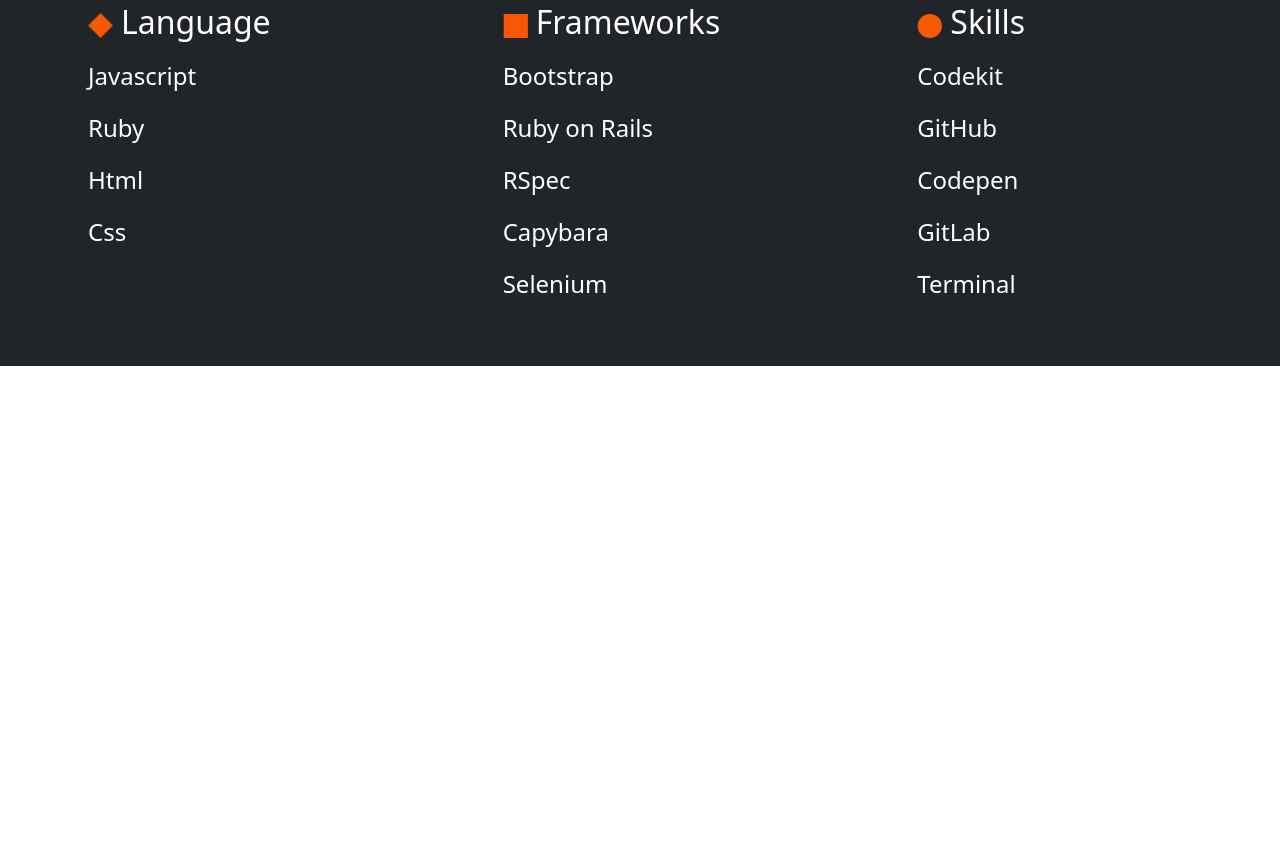
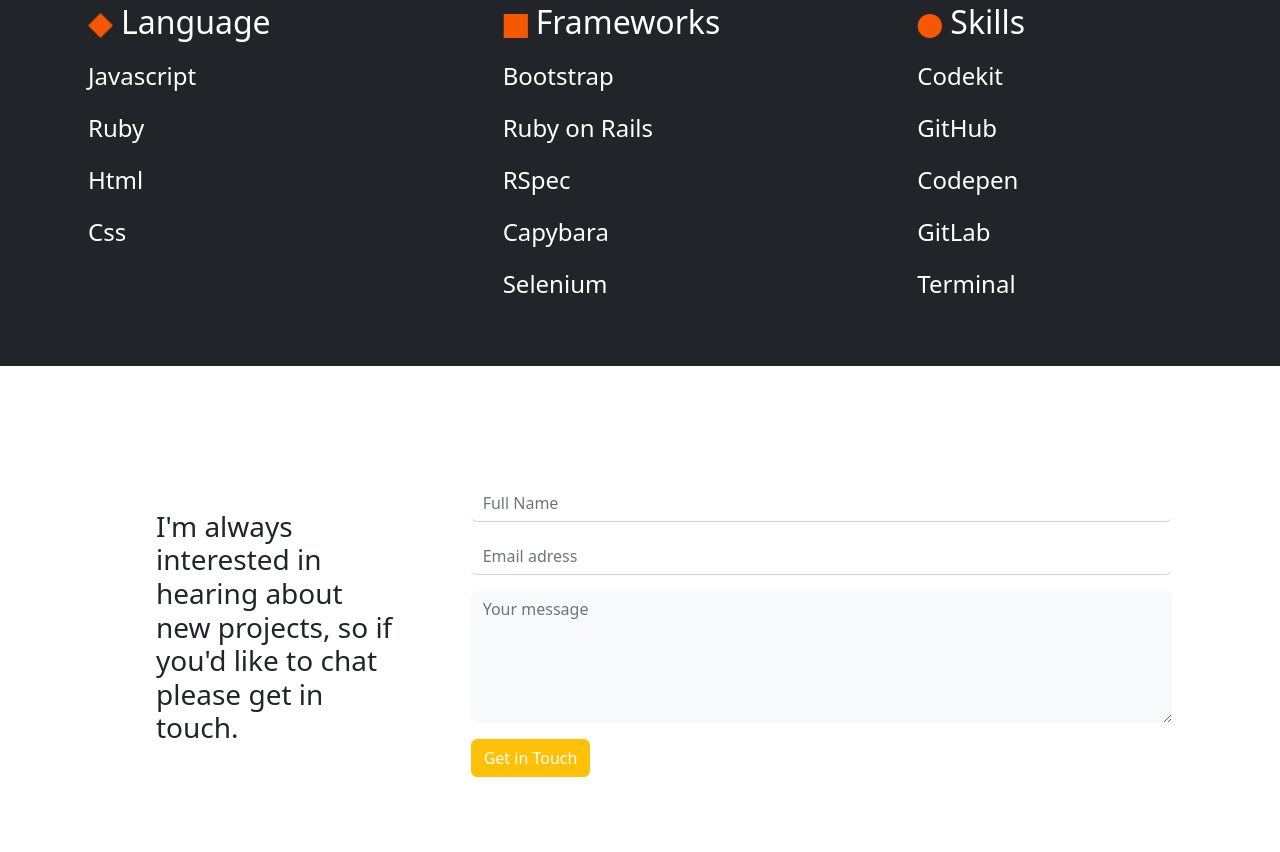
Before and after one commit to Alhajideen/Portfolio-with-bootstrap, a website: page index.html in a window 1280 px wide. Shown: the part 2665-3517 px from the top of the page. Before the commit the page ends 3031 px from the top, so only its background shows below. Drawn offline with nearby package versions, Linux system fonts and the light colour scheme.

Commit message:
Add contact section

```diff
--- a/index.html
+++ b/index.html
@@ -313,6 +313,30 @@
           </div>
         </div>
       </section>
+      <section id="contact">
+        <div class="row align-items-center p-5 m-5">
+          <div class="col-4">
+            <p class="h3 p-5">I'm always interested in hearing about new projects, so if you'd like to chat please get in touch.</p>
+          </div>
+          <div class="col-8">
+            <form action="https://formspree.io/f/moqbvoyj" method="post">
+              <div class="mb-3">
+                <label for="name" class="form-label d-none">Name</label>
+                <input type="text" class="form-control border-top-0 border-end-0 border-start-0 border-bottom-1" id="name" placeholder="Full Name" required>
+              </div>
+              <div class="mb-3">
+                <label for="email" class="form-label d-none">Email address</label>
+                <input type="email" class="form-control border-top-0 border-end-0 border-start-0 border-bottom-1" id="email" placeholder="Email adress" required>
+              </div>
+              <div class="mb-3">
+                <label for="textarea" class="form-label d-none">Message</label>
+                <textarea class="form-control border-0 bg-light" id="textarea" rows="5" placeholder="Your message"></textarea>
+              </div>
+              <button type="submit" class="btn btn-warning text-white">Get in Touch</button>
+            </form>
+          </div>
+        </div>
+      </section>
     </main>
 
 
```
